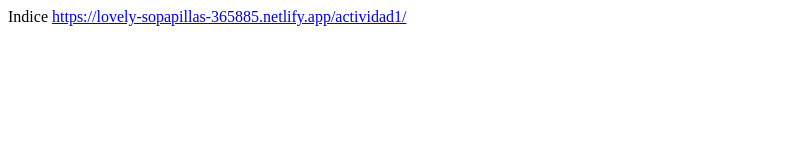
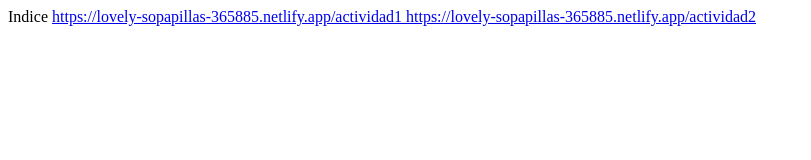
Before and after one commit to Escobaar22/Lenguaje, a plain HTML site: page index.html in a window 1280 px wide. Shown: the whole page, without its empty margins (0-811 px from the left). Drawn offline with Linux system fonts and the light colour scheme.

Commit message:
mi primer commit

```diff
--- a/index.html
+++ b/index.html
@@ -9,7 +9,8 @@
 <body>
     Indice
     <a href="Actividad 1">
-        https://lovely-sopapillas-365885.netlify.app/actividad1/
+        https://lovely-sopapillas-365885.netlify.app/actividad1
+        https://lovely-sopapillas-365885.netlify.app/actividad2
     </a>
 </body>
 </html>
```
